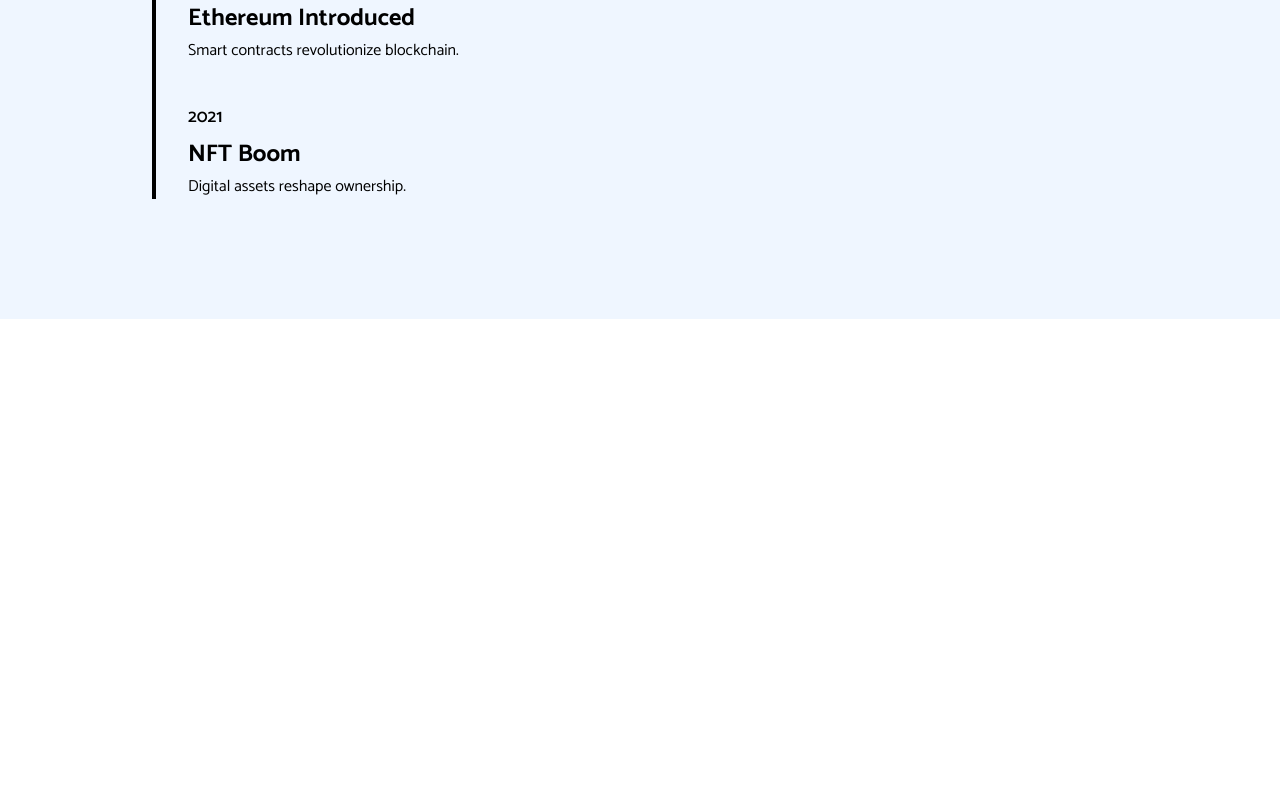
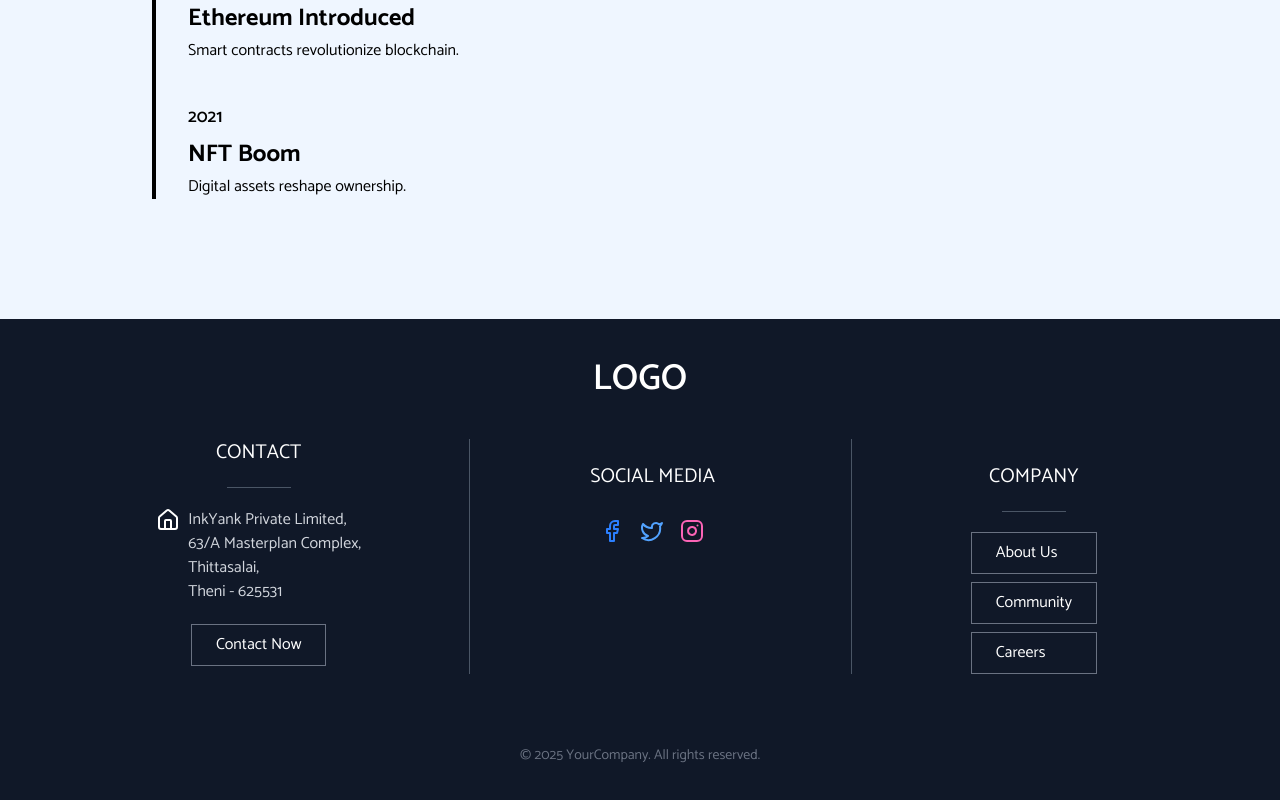
Before and after one commit to vairabarath/InkYank-FE, a React (Vite) app: page /products/blockchain-infra in a window 1280 px wide. Shown: the part 2365-3165 px from the top of the page. Before the commit the page ends 2684 px from the top, so only its background shows below. Built offline with nearby package versions, Linux system fonts and the light colour scheme.

Commit message:
Footer added

```diff
--- a/src/App.tsx
+++ b/src/App.tsx
@@ -9,6 +9,7 @@
 import Career from "./pages/Career";
 import RecruitmentForm from "./components/careers/form";
 import Community from "./pages/Community";
+import Footer from "./components/global-components/Footer";
 function App() {
   return (
     <>
@@ -29,6 +30,7 @@
           element={<BlockchainInfra />}
         />
       </Routes>
+      <Footer />
     </>
   );
 }
--- /dev/null
+++ b/src/components/global-components/Footer.tsx
@@ -0,0 +1,83 @@
+import { Facebook, Home, Instagram, Twitter } from "lucide-react";
+
+const Footer = () => {
+  return (
+    <footer className="w-full bg-gray-900 text-white py-10">
+      <div className="flex flex-col items-center gap-10">
+        <h2 className="text-4xl font-semibold">LOGO</h2>
+
+        <div className="max-w-[1440px] w-[90%] mx-auto px-6 grid grid-cols-1 gap-10 text-center md:grid-cols-3 md:text-left">
+          {/* Column 1 - Contact */}
+          <div className="flex flex-col items-center md:items-center space-y-5">
+            <h2 className="text-xl text-white">CONTACT</h2>
+            <hr className="border-gray-600 w-16" />
+            <div className="flex items-start gap-2 text-left">
+              <Home className="text-white text-2xl" />
+              <p className="text-gray-300">
+                InkYank Private Limited,
+                <br />
+                63/A Masterplan Complex,
+                <br />
+                Thittasalai,
+                <br />
+                Theni - 625531
+              </p>
+            </div>
+            <button className="border border-gray-500 py-2 px-6 hover:bg-gray-800 transition">
+              Contact Now
+            </button>
+          </div>
+
+          {/* Column 2 - Social Media */}
+          <div className="border-t border-gray-600 pt-6 md:border-l md:border-t-0 md:pl-6 space-y-7 flex flex-col items-center md:items-center">
+            <h2 className="text-xl text-white">SOCIAL MEDIA</h2>
+            <div className="flex justify-center gap-4">
+              <a href="#" className="hover:text-gray-400 transition">
+                <Facebook className="text-blue-500 text-2xl" />
+              </a>
+              <a href="#" className="hover:text-gray-400 transition">
+                <Twitter className="text-blue-400 text-2xl" />
+              </a>
+              <a href="#" className="hover:text-gray-400 transition">
+                <Instagram className="text-pink-400 text-2xl" />
+              </a>
+            </div>
+          </div>
+
+          {/* Column 3 - Company */}
+          <div className="border-t border-gray-600 pt-6 md:border-l md:border-t-0 md:pl-6 space-y-5 flex flex-col items-center ">
+            <h2 className="text-xl text-white">COMPANY</h2>
+            <hr className="border-gray-600 w-16" />
+            <div className="flex flex-col gap-2">
+              <a
+                className="border border-gray-500 py-2 px-6 hover:bg-gray-800 transition"
+                href="/about"
+              >
+                About Us
+              </a>
+              <a
+                className="border border-gray-500 py-2 px-6 hover:bg-gray-800 transition"
+                href="/community"
+              >
+                Community
+              </a>
+              <a
+                className="border border-gray-500 py-2 px-6 hover:bg-gray-800 transition"
+                href="/careers"
+              >
+                Careers
+              </a>
+            </div>
+          </div>
+        </div>
+
+        {/* Footer Copyright */}
+        <div className="mt-8 text-center text-gray-500 text-sm">
+          &copy; {new Date().getFullYear()} YourCompany. All rights reserved.
+        </div>
+      </div>
+    </footer>
+  );
+};
+
+export default Footer;
```
Also changed, not shown: public/logo2.png (added).
